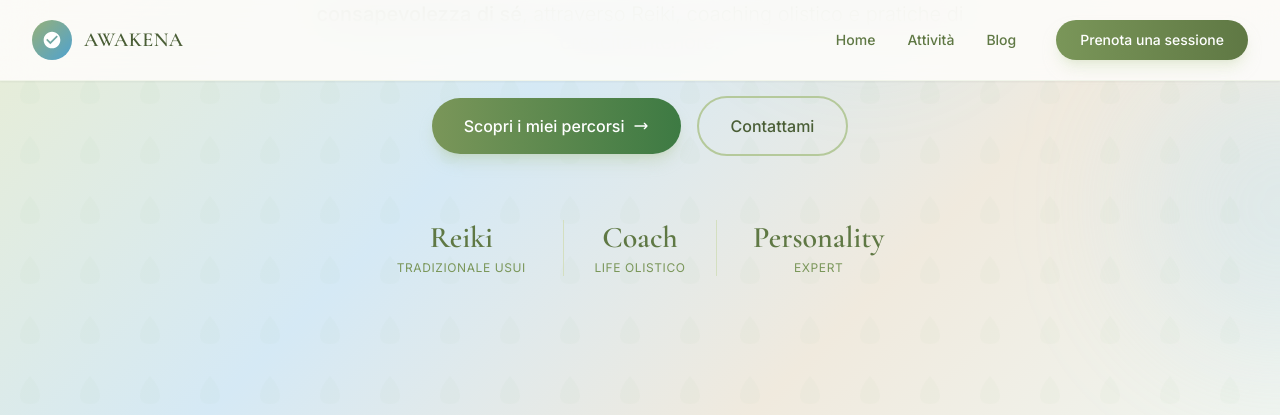
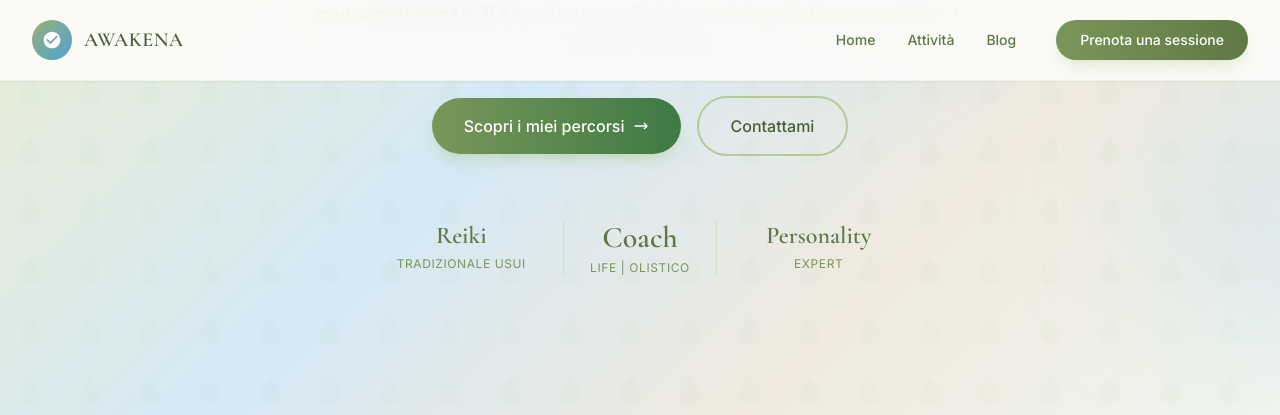
Before and after one commit to rerosku/rerosku.github.io, a Jekyll site: the page built from index.html, in a window 1280 px wide and 900 px high, scrolled down 549 px. Shown: the top 415 px of the window. Built offline with Jekyll 4.4.1, drawn with Linux system fonts in a browser that asks for light colours; nearby versions of some CDN libraries; some web fonts are replaced.

Commit message:
Updated index.html from Acode

```diff
--- a/index.html
+++ b/index.html
@@ -38,15 +38,15 @@ permalink: /
 
     <div class="grid grid-cols-3 gap-6 max-w-lg mx-auto animate-slide-up">
       <div class="text-center">
-        <div class="font-display text-3xl font-semibold text-salvia-600">Reiki</div>
+        <div class="font-display text-2xl font-semibold text-salvia-600">Reiki</div>
         <div class="text-xs text-salvia-500 uppercase tracking-wider mt-1">Tradizionale Usui</div>
       </div>
       <div class="text-center border-x border-salvia-200">
         <div class="font-display text-3xl font-semibold text-salvia-600">Coach</div>
-        <div class="text-xs text-salvia-500 uppercase tracking-wider mt-1">Life Olistico</div>
+        <div class="text-xs text-salvia-500 uppercase tracking-wider mt-1">Life | Olistico</div>
       </div>
       <div class="text-center">
-        <div class="font-display text-3xl font-semibold text-salvia-600">Personality</div>
+        <div class="font-display text-2xl font-semibold text-salvia-600">Personality</div>
         <div class="text-xs text-salvia-500 uppercase tracking-wider mt-1">Expert</div>
       </div>
     </div>
```
